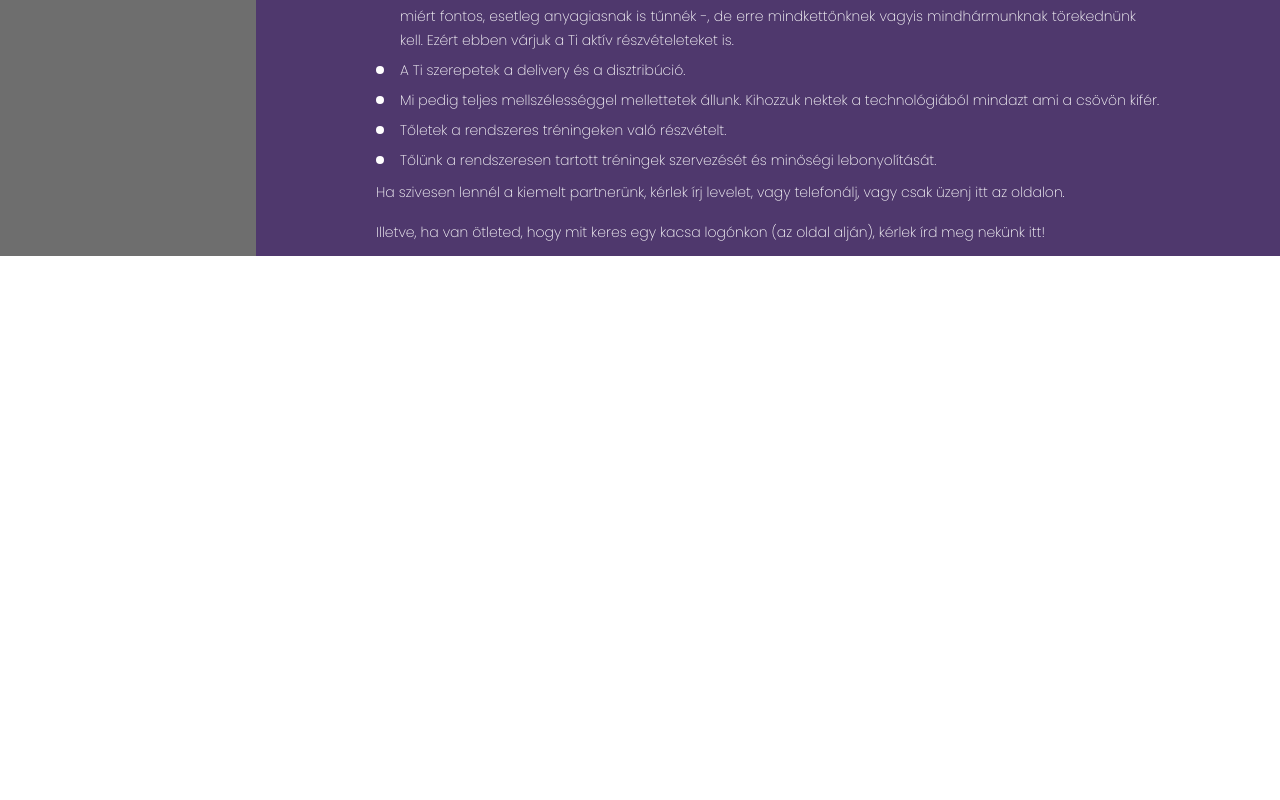
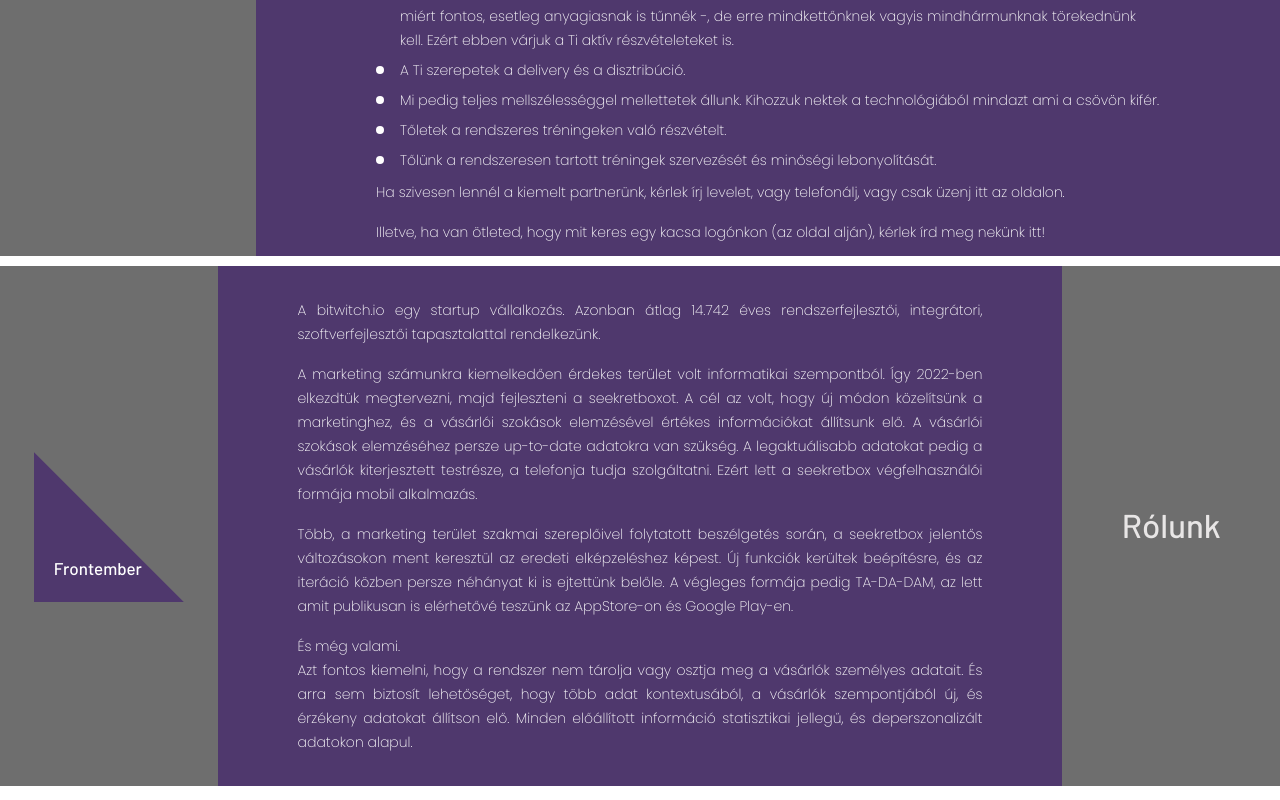
Before and after one commit to MoazamAli45/seekretbox, a React (Vite) app: page / in a window 1280 px wide. Shown: the part 2763-3563 px from the top of the page. Before the commit the page ends 3019 px from the top, so only its background shows below. Built offline with nearby package versions, Linux system fonts and the light colour scheme.

Commit message:
Add new styles and content to Marketing component

```diff
--- a/src/App.css
+++ b/src/App.css
@@ -33,3 +33,51 @@
   background-repeat: no-repeat;
   height: 80vh;
 }
+
+.triangle {
+  clip-path: polygon(0 0, 0% 100%, 100% 100%);
+  background-color: #4f386d;
+  height: 150px;
+  width: 150px;
+}
+
+.main {
+  position: relative;
+  width: fit-content;
+  transform: translateY(100px);
+}
+
+.text-container {
+  position: absolute;
+  top: 30%;
+  left: 20px;
+  /* transform: translateY(-50%); */
+  transition: top 0.3s ease;
+}
+
+.rounded-image {
+  width: 150px; /* Set your desired width */
+  height: 150px; /* Set your desired height */
+  border-radius: 50%;
+}
+
+.rounded-image-container {
+  overflow: hidden;
+  /* position: absolute; */
+  top: 50%;
+  left: 10px;
+  transform: translateY(-50%) scale(0);
+  transition: transform 0.3s ease;
+}
+.main:hover .text-container {
+  top: -24%;
+  left: 40px;
+}
+
+.main:hover .triangle {
+  transform: scale(0);
+}
+
+.main:hover .rounded-image-container {
+  transform: translateY(-100%) scale(1);
+}
--- a/src/components/Marketing.jsx
+++ b/src/components/Marketing.jsx
@@ -1,5 +1,5 @@
 import Separator from "./shared/Separator";
-
+import human from "/human.webp";
 const list = [
   "Ha bárki a rendszeren keresztül szeretne kampányt indítani hozzátok irányítjuk.",
   "Partneri diszkontot biztosíttunk a  számotokra.",
@@ -234,6 +234,68 @@ const Marketing = () => {
           </div>
         </div>
       </div>
+      {/*   #3rd Section */}
+      <Separator />
+      <div className="flex flex-col-reverse lg:flex-row ">
+        <div className=" lg:w-[17%] bg-[#6E6E6E] hidden lg:flex justify-center items-center py-4">
+          <div className="relative main">
+            <div className="triangle"></div>
+
+            <div className="text-container">
+              <span className="text-white text-[17px]">Frontember</span>
+            </div>
+            <div className=" rounded-image-container flex flex-col items-center">
+              <img src={human} alt="human" className="rounded-image" />
+              <p className="text-white font-extralight poppins text-[14px] text-justify leading-6">
+                Kuczi Ákos <br /> cégvezető
+              </p>
+            </div>
+          </div>
+        </div>
+        <div className="lg:w-[66%] bg-[#4F386D]  py-8 px-6  lg:px-20">
+          <div className="flex flex-col items-center  gap-4 ">
+            <p className="text-white font-extralight poppins text-[14px] text-justify leading-6">
+              A bitwitch.io egy startup vállalkozás. Azonban átlag 14.742 éves
+              rendszerfejlesztői, integrátori, szoftverfejlesztői tapasztalattal
+              rendelkezünk.
+            </p>
+            <p className="text-white font-extralight poppins text-[14px] text-justify leading-6">
+              A marketing számunkra kiemelkedően érdekes terület volt
+              informatikai szempontból. Így 2022-ben elkezdtük megtervezni, majd
+              fejleszteni a seekretboxot. A cél az volt, hogy új módon
+              közelítsünk a marketinghez, és a vásárlói szokások elemzésével
+              értékes információkat állítsunk elő. A vásárlói szokások
+              elemzéséhez persze up-to-date adatokra van szükség. A
+              legaktuálisabb adatokat pedig a vásárlók kiterjesztett testrésze,
+              a telefonja tudja szolgáltatni. Ezért lett a seekretbox
+              végfelhasználói formája mobil alkalmazás.
+            </p>
+            <p className="text-white font-extralight poppins text-[14px] text-justify leading-6">
+              Több, a marketing terület szakmai szereplőivel folytatott
+              beszélgetés során, a seekretbox jelentős változásokon ment
+              keresztül az eredeti elképzeléshez képest. Új funkciók kerültek
+              beépítésre, és az iteráció közben persze néhányat ki is ejtettünk
+              belőle. A végleges formája pedig TA-DA-DAM, az lett amit
+              publikusan is elérhetővé teszünk az AppStore-on és Google Play-en.
+            </p>
+            <p className="text-white font-extralight poppins text-[14px] text-justify leading-6">
+              És még valami.
+              <br /> Azt fontos kiemelni, hogy a rendszer nem tárolja vagy
+              osztja meg a vásárlók személyes adatait. És arra sem biztosít
+              lehetőséget, hogy több adat kontextusából, a vásárlók
+              szempontjából új, és érzékeny adatokat állítson elő. Minden
+              előállított információ statisztikai jellegű, és deperszonalizált
+              adatokon alapul.
+            </p>
+          </div>
+        </div>
+        <div className="lg:w-[17%] bg-[#6E6E6E] flex justify-center items-center py-4">
+          <h1 className="text-[#E8E6E6] text-[24px] sm:text-[33px] px-5 lg:px-10 text-center">
+            Rólunk
+          </h1>
+        </div>
+      </div>
+      <Separator />
     </>
   );
 };
```
Also changed, not shown: public/human.webp (added), src/components/Agenda.jsx (added).
